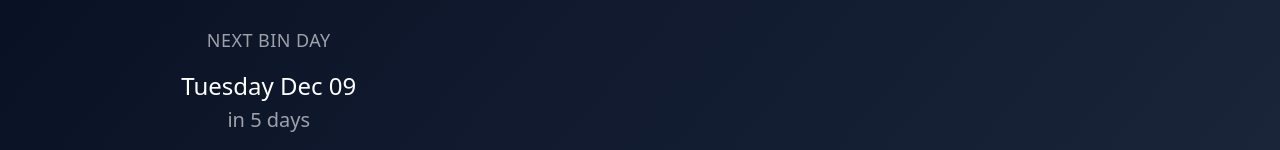
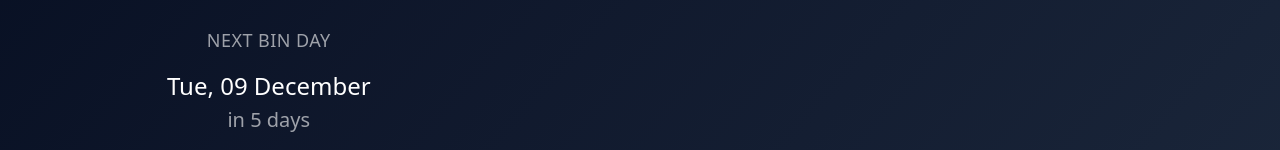
Before and after one commit to ryck/magicscreen, a React (Vite) app: page / in a window 1280 px wide. Shown: the part 986-1136 px from the top of the page. Built offline with nearby package versions, Linux system fonts and the light colour scheme; no server answers; what @toolwind/corner-shape would draw is missing.

Commit message:
✨ Update title in index.html and refactor holiday exception handling in BinDays component; improve date display in Calendar

```diff
--- a/index.html
+++ b/index.html
@@ -10,7 +10,7 @@
 			href="https://fonts.googleapis.com/css2?family=Inter:wght@100;200;300;400;500;600;700;800;900&display=swap"
 			rel="stylesheet"
 		/>
-		<title>MagicScreen - Like a modern MagicMirror, but without the mirror...</title>
+		<title>MagicScreen</title>
 	</head>
 	<body
 		class="min-h-screen bg-linear-to-br from-slate-950 via-slate-900 to-slate-800"
--- a/src/app.tsx
+++ b/src/app.tsx
@@ -112,6 +112,7 @@ const App = () => (
             }
           ],
           holidayExceptions: [
+            // { originalDate: '2025-12-09', revisedDate: '2025-12-12' },
             { originalDate: '2025-12-25', revisedDate: '2025-12-27' },
             { originalDate: '2025-12-26', revisedDate: '2025-12-29' },
             { originalDate: '2025-12-29', revisedDate: '2025-12-30' },
--- a/src/components/bin-days/index.tsx
+++ b/src/components/bin-days/index.tsx
@@ -8,17 +8,29 @@ type BinDaysProps = {
   config: BinDaysConfig
 }
 
-const applyHolidayException = (date: Date, exceptions: HolidayException[] = []): Date => {
+const applyHolidayException = (
+  date: Date,
+  exceptions: HolidayException[] = []
+): { date: Date; daysDelay: number } => {
   const dateStr = format(date, 'yyyy-MM-dd')
   const exception = exceptions.find((ex) => ex.originalDate === dateStr)
-  return exception ? startOfDay(parseISO(exception.revisedDate)) : date
+
+  if (exception) {
+    const revisedDate = startOfDay(parseISO(exception.revisedDate))
+    const daysDelay = Math.ceil(
+      (revisedDate.getTime() - date.getTime()) / (24 * 60 * 60 * 1000)
+    )
+    return { date: revisedDate, daysDelay }
+  }
+
+  return { date, daysDelay: 0 }
 }
 
 const calculateNextCollection = (
   collection: CollectionType,
   now: Date,
   holidayExceptions: HolidayException[] = []
-): Date => {
+): { date: Date; daysDelay: number } => {
   const reference = startOfDay(parseISO(collection.referenceDate))
   const today = startOfDay(now)
 
@@ -31,7 +43,9 @@ const calculateNextCollection = (
         : nextDay(today, collection.dayOfWeek as 0 | 1 | 2 | 3 | 4 | 5 | 6)
 
   if (collection.frequency === 'weekly') {
-    return applyHolidayException(candidate, holidayExceptions)
+    // Calculate display date (night before collection) BEFORE applying holiday exceptions
+    const displayCandidate = subDays(candidate, 1)
+    return applyHolidayException(displayCandidate, holidayExceptions)
   }
 
   // For biweekly, need to check if we're in the right week
@@ -45,7 +59,9 @@ const calculateNextCollection = (
     candidate = addWeeks(candidate, 1)
   }
 
-  return applyHolidayException(candidate, holidayExceptions)
+  // Calculate display date (night before collection) BEFORE applying holiday exceptions
+  const displayCandidate = subDays(candidate, 1)
+  return applyHolidayException(displayCandidate, holidayExceptions)
 }
 
 export const BinDays = ({ config: widgetConfig }: BinDaysProps) => {
@@ -61,11 +77,12 @@ export const BinDays = ({ config: widgetConfig }: BinDaysProps) => {
   }, [refreshIntervalSeconds])
 
   const nextCollections = useMemo(() => {
-    // Calculate collection dates (subtract 1 day for Tuesday night pickup)
+    // Calculate collection dates (night before pickup is already calculated)
     const collectionsWithDates = collections
       .map((collection) => {
-        const actualCollectionDate = calculateNextCollection(collection, now, holidayExceptions)
-        const displayDate = subDays(actualCollectionDate, 1) // Show as Tuesday night
+        const collectionResult = calculateNextCollection(collection, now, holidayExceptions)
+        const displayDate = collectionResult.date // Already the night before with exceptions applied
+        const daysDelay = collectionResult.daysDelay
         const daysUntil = Math.ceil(
           (displayDate.getTime() - now.getTime()) / (24 * 60 * 60 * 1000)
         )
@@ -73,7 +90,8 @@ export const BinDays = ({ config: widgetConfig }: BinDaysProps) => {
         return {
           ...collection,
           displayDate,
-          daysUntil
+          daysUntil,
+          daysDelay
         }
       })
       .sort((a, b) => a.displayDate.getTime() - b.displayDate.getTime())
@@ -93,6 +111,7 @@ export const BinDays = ({ config: widgetConfig }: BinDaysProps) => {
 
   const daysUntil = nextCollections[0].daysUntil
   const displayDate = nextCollections[0].displayDate
+  const daysDelay = nextCollections[0].daysDelay
 
   return (
     <Widget>
@@ -105,7 +124,7 @@ export const BinDays = ({ config: widgetConfig }: BinDaysProps) => {
         {/* Date info */}
         <div className="flex flex-col items-center gap-1">
           <div className="font-light text-white text-2xl">
-            {format(displayDate, 'EEEE MMM dd')}
+            {format(displayDate, 'E, dd MMMM')}
           </div>
           <div className="font-light text-white/60 text-xl">
             {daysUntil === 0
@@ -113,6 +132,11 @@ export const BinDays = ({ config: widgetConfig }: BinDaysProps) => {
               : daysUntil === 1
                 ? 'Tomorrow'
                 : `in ${daysUntil} days`}
+            {daysDelay > 0 && (
+              <span className="text-sm text-red-400/80">
+                {' '}+{daysDelay} day{daysDelay > 1 ? 's' : ''}
+              </span>
+            )}
           </div>
         </div>
 
--- a/src/components/calendar/index.tsx
+++ b/src/components/calendar/index.tsx
@@ -2,7 +2,6 @@ import {
   addDays,
   endOfMonth,
   format,
-  isSameDay,
   isSameMonth,
   isToday,
   startOfMonth,
```
